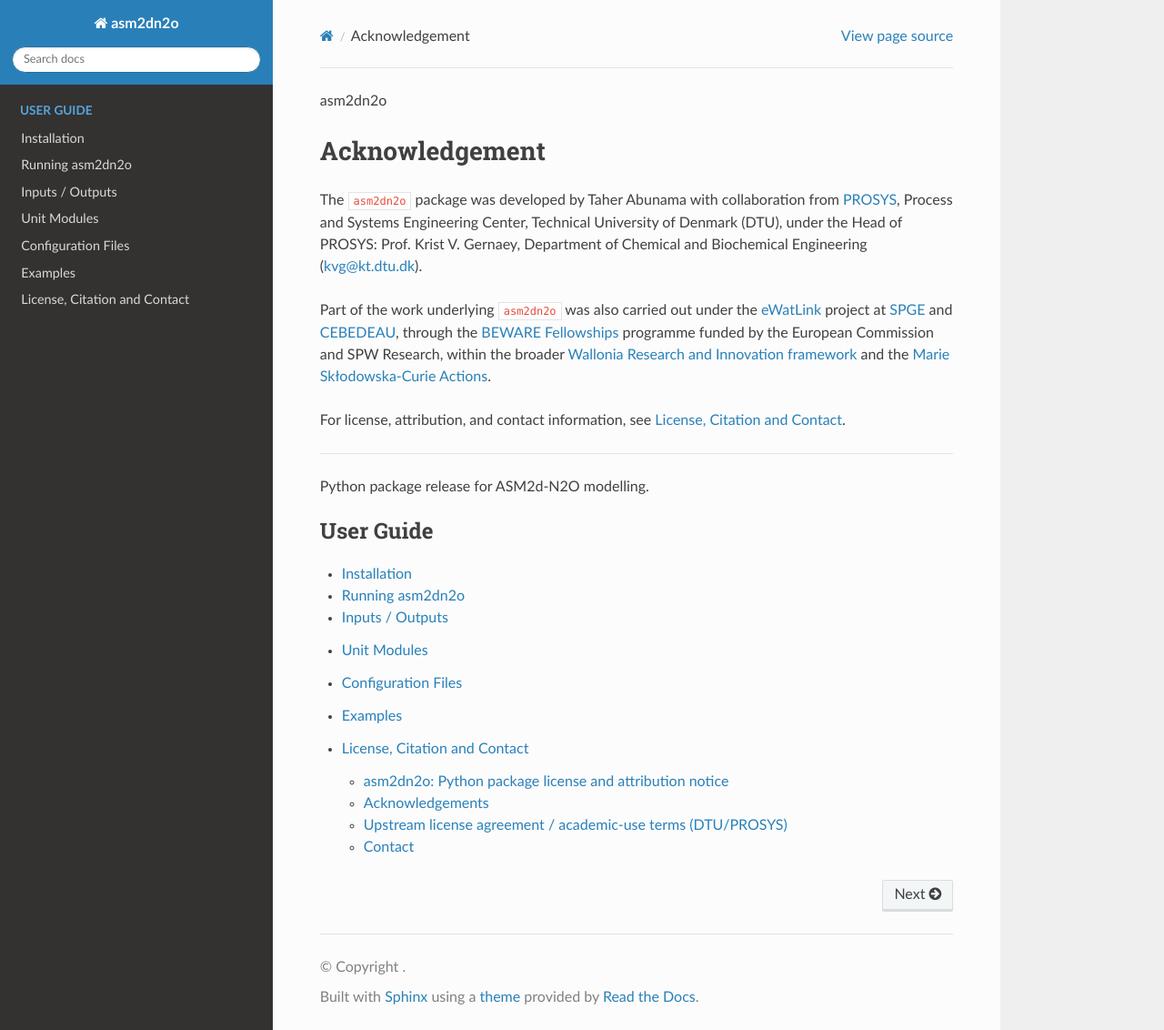
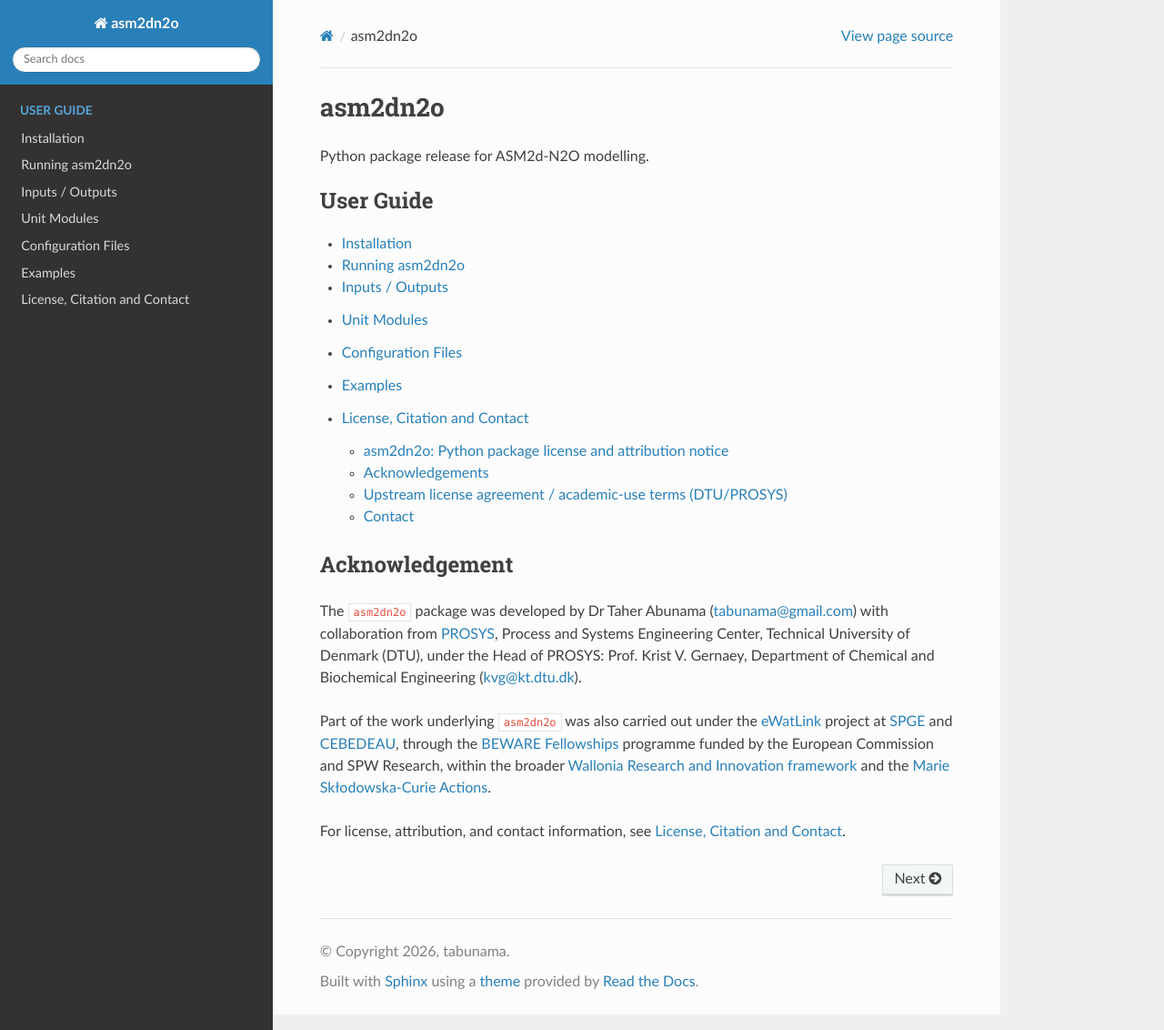
Before and after one commit to tabunama/asm2dn2o, a Sphinx documentation site: the page built from docs/source/index.rst, in a window 1280 px wide and 1132 px high. Shown: the whole window at 91% size. Built offline with Sphinx 7.4.7 and the Read the Docs theme 3.1.0, drawn with Linux system fonts in a browser that asks for light colours.

```diff
--- a/docs/source/conf.py
+++ b/docs/source/conf.py
@@ -5,7 +5,8 @@
 
 project = "asm2dn2o"
 author = "Taher Abunama"
-release = "0.1.0"
+copyright = "2026, tabunama"
+release = "0.1.1"
 
 extensions = [
     "myst_parser",
--- a/docs/source/index.rst
+++ b/docs/source/index.rst
@@ -1,9 +1,25 @@
 asm2dn2o
+=========
+
+Python package release for ASM2d-N2O modelling.
+
+.. toctree::
+   :maxdepth: 2
+   :caption: User Guide
+
+   installation
+   running
+   inputs_outputs/index
+   unit_modules/index
+   configuration/index
+   examples/index
+   developer_guide
+   license_citation_contact
 
 Acknowledgement
 ---------------
 
-The ``asm2dn2o`` package was developed by Taher Abunama with collaboration from
+The ``asm2dn2o`` package was developed by Dr Taher Abunama (tabunama@gmail.com) with collaboration from
 `PROSYS <https://www.kt.dtu.dk/research/prosys>`_,
 Process and Systems Engineering Center, Technical University of Denmark (DTU),
 under the Head of PROSYS: Prof. Krist V. Gernaey,
--- a/docs/source/license_citation_contact.rst
+++ b/docs/source/license_citation_contact.rst
@@ -19,7 +19,7 @@
 Acknowledgements
 ----------------
 
-The ``asm2dn2o`` package was developed by Taher Abunama with collaboration from
+The ``asm2dn2o`` package was developed by Dr Taher Abunama (tabunama@gmail.com) with collaboration from
 `PROSYS <https://www.kt.dtu.dk/research/prosys>`_,
 Process and Systems Engineering Center, Technical University of Denmark (DTU),
 under the Head of PROSYS: Prof. Krist V. Gernaey,
```
Also changed, not shown: other parts of docs/source/index.rst (+0 -17 lines).
